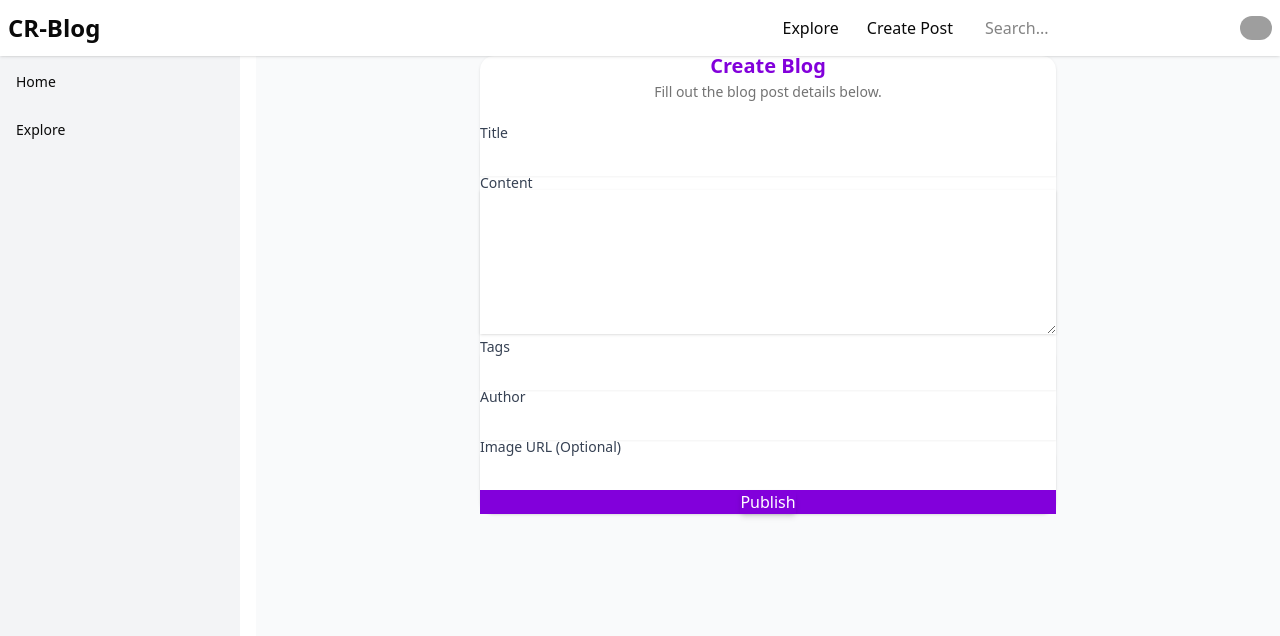
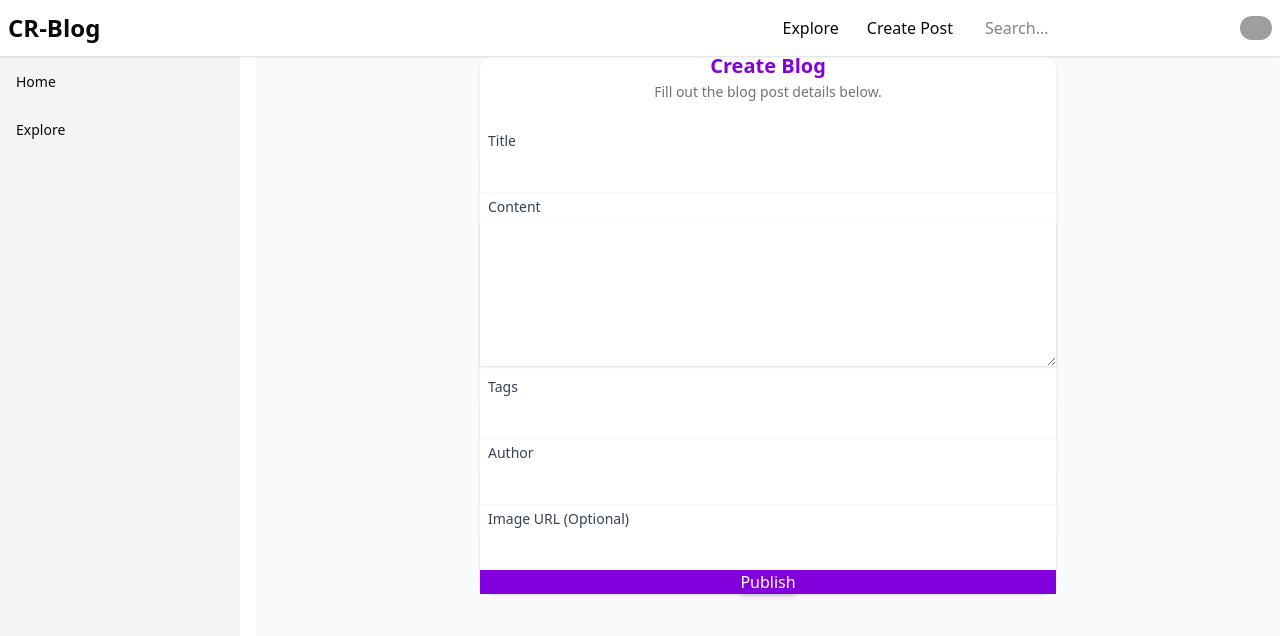
Before and after one commit to Rufina1CH/CR-Blog, a React (Vite) app: page /create in a window 1280 px wide. Shown: the top 636 px of the page. Built offline with nearby package versions, Linux system fonts and the light colour scheme; grey boxes are pictures that could not be loaded.

Commit message:
Update Create.jsx

```diff
--- a/src/pages/Create.jsx
+++ b/src/pages/Create.jsx
@@ -52,7 +52,14 @@ const Create = () => {
         <CardContent className="p-2">
           <form onSubmit={handleSubmit} className="space-y-4">
             <div>
-              <Label htmlFor="title" className="block mb-1 text-sm text-gray-700 font-medium">Title</Label>
+             <Label
+  htmlFor="title"
+  className="block mb-1 text-sm text-gray-700 font-medium"
+  style={{ padding: "0.5rem" }}
+>
+  Title
+</Label>
+
               <Input
                 id="title"
                 value={formData.title}
@@ -62,7 +69,7 @@ const Create = () => {
               />
             </div>
             <div>
-              <Label htmlFor="content" className="block mb-1 text-sm text-gray-700 font-medium">Content</Label>
+              <Label htmlFor="content" className="block mb-1 text-sm text-gray-700 font-medium"  style={{ padding: "0.5rem" }}>Content</Label>
               <Textarea
                 id="content"
                 rows={6}
@@ -74,7 +81,7 @@ const Create = () => {
               {error && <p className="text-red-500 text-xs mt-1">{error}</p>}
             </div>
             <div>
-              <Label htmlFor="tags" className="block mb-1 text-sm text-gray-700 font-medium">Tags</Label>
+              <Label htmlFor="tags" className="block mb-1 text-sm text-gray-700 font-medium"  style={{ padding: "0.5rem" }}>Tags</Label>
               <Input
                 id="tags"
                 value={formData.tags}
@@ -83,7 +90,7 @@ const Create = () => {
               />
             </div>
             <div>
-              <Label htmlFor="author" className="block mb-1 text-sm text-gray-700 font-medium">Author</Label>
+              <Label htmlFor="author" className="block mb-1 text-sm text-gray-700 font-medium"  style={{ padding: "0.5rem" }}>Author</Label>
               <Input
                 id="author"
                 value={formData.author}
@@ -93,7 +100,7 @@ const Create = () => {
               />
             </div>
             <div>
-              <Label htmlFor="image" className="block mb-1 text-sm text-gray-700 font-medium">Image URL (Optional)</Label>
+              <Label htmlFor="image" className="block mb-1 text-sm text-gray-700 font-medium"  style={{ padding: "0.5rem" }}>Image URL (Optional)</Label>
               <Input
                 id="image"
                 value={formData.image}
```
